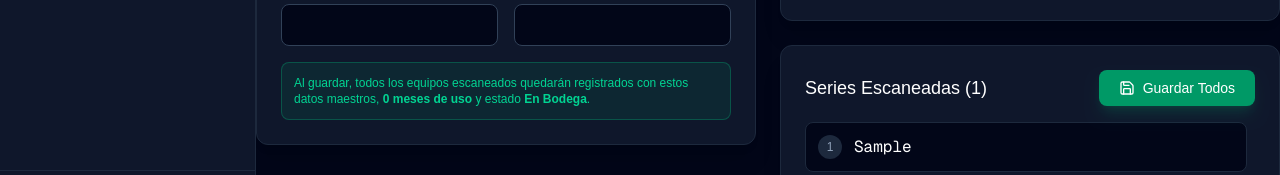
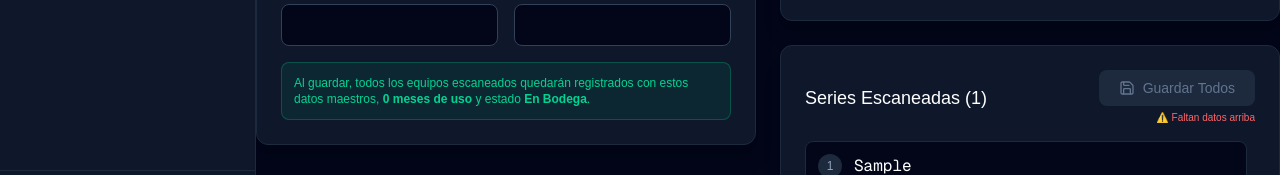
Before and after one commit to godofredobravoplaza-code/app-inventario, a Next.js app: page /inventory/guides in a window 1280 px wide. Both pictures are taken after typing "Sample" into the empty fields and a click on the button "Agregar". Shown: the part 557-732 px from the top of the page. Built offline with nearby package versions, Linux system fonts and the light colour scheme; no server answers; the database is empty.

Commit message:
fix: restrict scanner formats to prevent false reads and improve save button UI validation

```diff
--- a/src/app/(dashboard)/inventory/guides/guide-scanner.tsx
+++ b/src/app/(dashboard)/inventory/guides/guide-scanner.tsx
@@ -7,7 +7,7 @@ import type { ModelCatalogItem, EquipmentCategory, EquipmentStatus } from '@/lib
 import { Camera, Save, Plus, AlertCircle, X, Check, ScanLine } from 'lucide-react'
 
 // Para evitar problemas de SSR con Html5QrcodeScanner
-import { Html5Qrcode } from 'html5-qrcode'
+import { Html5Qrcode, Html5QrcodeSupportedFormats } from 'html5-qrcode'
 
 interface GuideScannerProps {
   initialCatalog: ModelCatalogItem[]
@@ -46,6 +46,7 @@ export default function GuideScanner({ initialCatalog }: GuideScannerProps) {
 
   // Ref for scanner
   const scannerRef = useRef<Html5Qrcode | null>(null)
+  const topRef = useRef<HTMLDivElement | null>(null)
 
   // Derived Catalog
   const availableBrands = useMemo(() => {
@@ -71,6 +72,7 @@ export default function GuideScanner({ initialCatalog }: GuideScannerProps) {
 
     if (insertError) {
       setError(`Error DB: ${insertError.message}`)
+      topRef.current?.scrollIntoView({ behavior: 'smooth' })
     } else if (data) {
       setCatalog([...catalog, data as ModelCatalogItem])
       setBrand(data.brand)
@@ -87,8 +89,16 @@ export default function GuideScanner({ initialCatalog }: GuideScannerProps) {
     let html5QrCode: Html5Qrcode | null = null;
 
     if (isScanning) {
-      // Usamos Html5Qrcode directo para saltarnos la interfaz defectuosa
-      html5QrCode = new Html5Qrcode("reader");
+      // Usamos Html5Qrcode directo para saltarnos la interfaz defectuosa.
+      // Restringimos los formatos para evitar que lea las rejillas de ventilación como códigos de barras largos (EAN/ITF)
+      html5QrCode = new Html5Qrcode("reader", {
+        formatsToSupport: [
+          Html5QrcodeSupportedFormats.QR_CODE,
+          Html5QrcodeSupportedFormats.DATA_MATRIX,
+          Html5QrcodeSupportedFormats.CODE_128,
+          Html5QrcodeSupportedFormats.CODE_39
+        ]
+      });
       scannerRef.current = html5QrCode;
 
       html5QrCode.start(
@@ -126,6 +136,7 @@ export default function GuideScanner({ initialCatalog }: GuideScannerProps) {
       ).catch((err) => {
         console.error("No se pudo iniciar la cámara", err);
         setError("Error al iniciar cámara: " + (err?.message || "Permiso denegado"));
+        topRef.current?.scrollIntoView({ behavior: 'smooth' })
         setIsScanning(false);
       });
     }
@@ -147,9 +158,12 @@ export default function GuideScanner({ initialCatalog }: GuideScannerProps) {
     setScannedSerials(prev => prev.filter(s => s !== serial))
   }
 
+  const isFormComplete = Boolean(guideNumber && provider && brand && model)
+
   const handleSaveBulk = async () => {
-    if (!guideNumber || !provider || !brand || !model || scannedSerials.length === 0) {
+    if (!isFormComplete || scannedSerials.length === 0) {
       setError("Faltan campos obligatorios o no hay series escaneadas.")
+      topRef.current?.scrollIntoView({ behavior: 'smooth' })
       return
     }
 
@@ -211,7 +225,7 @@ export default function GuideScanner({ initialCatalog }: GuideScannerProps) {
   }
 
   return (
-    <div className="grid grid-cols-1 lg:grid-cols-2 gap-6">
+    <div ref={topRef} className="grid grid-cols-1 lg:grid-cols-2 gap-6">
 
       {/* Columna Izquierda: Configuración de la Guía */}
       <div className="space-y-6">
@@ -455,18 +469,26 @@ export default function GuideScanner({ initialCatalog }: GuideScannerProps) {
         {/* Lista de Equipos */}
         <div className="bg-slate-900 border border-slate-800 rounded-xl p-6 shadow-xl">
           <div className="flex justify-between items-center mb-4">
-            <h3 className="text-lg font-medium text-white">
+            <h3 className="text-lg font-medium text-white flex-1">
               Series Escaneadas ({scannedSerials.length})
             </h3>
             {scannedSerials.length > 0 && (
+              <div className="flex flex-col items-end gap-1">
                 <button
                   onClick={handleSaveBulk}
-                disabled={loading}
-                className="bg-emerald-600 hover:bg-emerald-700 text-white px-5 py-2 rounded-lg text-sm font-medium transition-colors flex items-center gap-2 shadow-lg shadow-emerald-600/20 disabled:opacity-50"
+                  disabled={loading || !isFormComplete}
+                  className={`px-5 py-2 rounded-lg text-sm font-medium transition-colors flex items-center gap-2 shadow-lg
+                    ${(!isFormComplete || loading)
+                      ? 'bg-slate-800 text-slate-500 cursor-not-allowed shadow-none'
+                      : 'bg-emerald-600 hover:bg-emerald-700 text-white shadow-emerald-600/20'}`}
                 >
                   <Save className="w-4 h-4" />
                   {loading ? 'Guardando...' : 'Guardar Todos'}
                 </button>
+                {!isFormComplete && (
+                  <span className="text-[10px] text-red-400 font-medium">⚠️ Faltan datos arriba</span>
+                )}
+              </div>
             )}
           </div>
 
```
Lines whose indentation alone changed are shown as unchanged.
